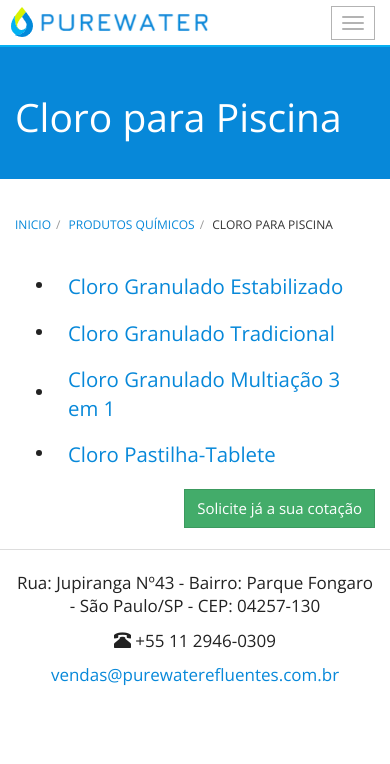
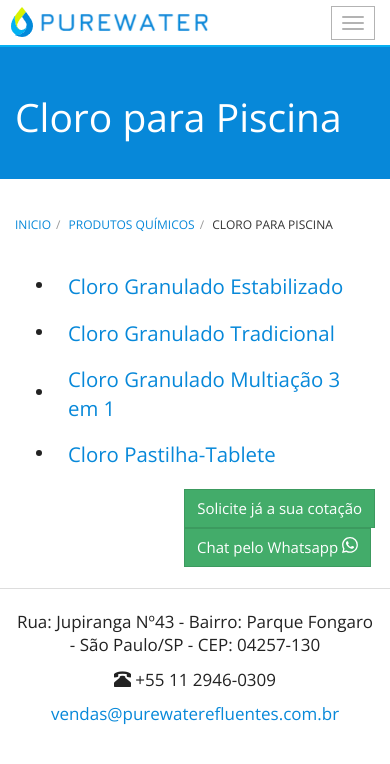
Before and after one commit to purewaterefluentes/purewaterefluentes.github.io, a Jekyll site: the page built from produtos/cloro-para-piscina.md, in a window 390 px wide. Shown: the top 764 px of the page. Built offline with Jekyll 4.4.1, drawn with Linux system fonts in a browser that asks for light colours; nearby versions of some CDN libraries; library files that are not in the unit come from our copies.

Commit message:
whatsapp button

```diff
--- a/_layouts/contato.html
+++ b/_layouts/contato.html
@@ -4,9 +4,19 @@
 
 {{ content }}
 
+
+
 <a href="/contato?s={{ page.title }}" class="btn btn-success pull-right">
     Solicite já a sua cotação
 </a>
+
+<a href="https://wa.me/5511994636754?text=Tenho%20interesse%20em%20{{ page.title }}" target="pw_whats" class="btn btn-success pull-right mobile-only" style="margin-right: 4px">
+    Chat pelo Whatsapp
+    <svg xmlns="http://www.w3.org/2000/svg" width="16" height="16" fill="currentColor" viewBox="0 0 16 16">
+    <path d="M13.601 2.326A7.854 7.854 0 0 0 7.994 0C3.627 0 .068 3.558.064 7.926c0 1.399.366 2.76 1.057 3.965L0 16l4.204-1.102a7.933 7.933 0 0 0 3.79.965h.004c4.368 0 7.926-3.558 7.93-7.93A7.898 7.898 0 0 0 13.6 2.326zM7.994 14.521a6.573 6.573 0 0 1-3.356-.92l-.24-.144-2.494.654.666-2.433-.156-.251a6.56 6.56 0 0 1-1.007-3.505c0-3.626 2.957-6.584 6.591-6.584a6.56 6.56 0 0 1 4.66 1.931 6.557 6.557 0 0 1 1.928 4.66c-.004 3.639-2.961 6.592-6.592 6.592zm3.615-4.934c-.197-.099-1.17-.578-1.353-.646-.182-.065-.315-.099-.445.099-.133.197-.513.646-.627.775-.114.133-.232.148-.43.05-.197-.1-.836-.308-1.592-.985-.59-.525-.985-1.175-1.103-1.372-.114-.198-.011-.304.088-.403.087-.088.197-.232.296-.346.1-.114.133-.198.198-.33.065-.134.034-.248-.015-.347-.05-.099-.445-1.076-.612-1.47-.16-.389-.323-.335-.445-.34-.114-.007-.247-.007-.38-.007a.729.729 0 0 0-.529.247c-.182.198-.691.677-.691 1.654 0 .977.71 1.916.81 2.049.098.133 1.394 2.132 3.383 2.992.47.205.84.326 1.129.418.475.152.904.129 1.246.08.38-.058 1.171-.48 1.338-.943.164-.464.164-.86.114-.943-.049-.084-.182-.133-.38-.232z"/>
+  </svg>
+</a>
+
 
 <div class="modal fade" id="contatoModal" tabindex="-1" role="dialog" aria-labelledby="exampleModalLabel" aria-hidden="true">
   <div class="modal-dialog" role="document">
--- a/website/app.css
+++ b/website/app.css
@@ -105,3 +105,11 @@
 h3, .h3 {
   font-weight: 400;
 }
+
+
+/* Mobile only */
+.mobile-only { display: none; }
+
+@media screen and (max-width: 480px) {
+  .mobile-only { display: block; }
+}
```
